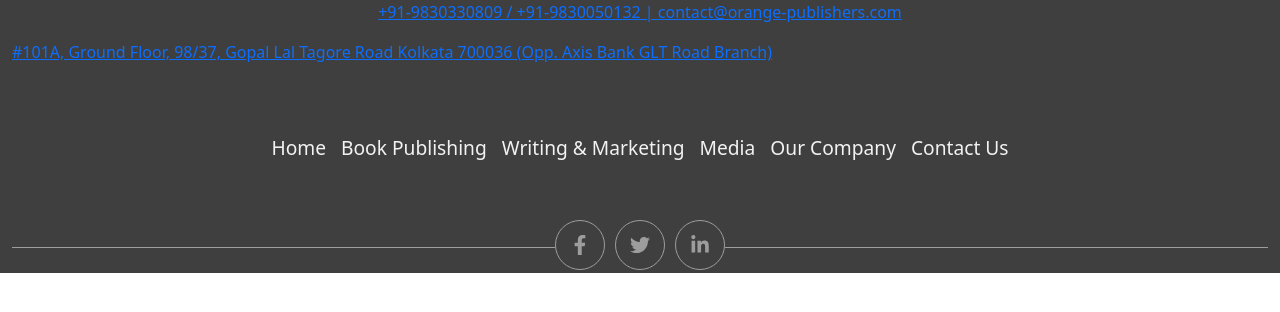
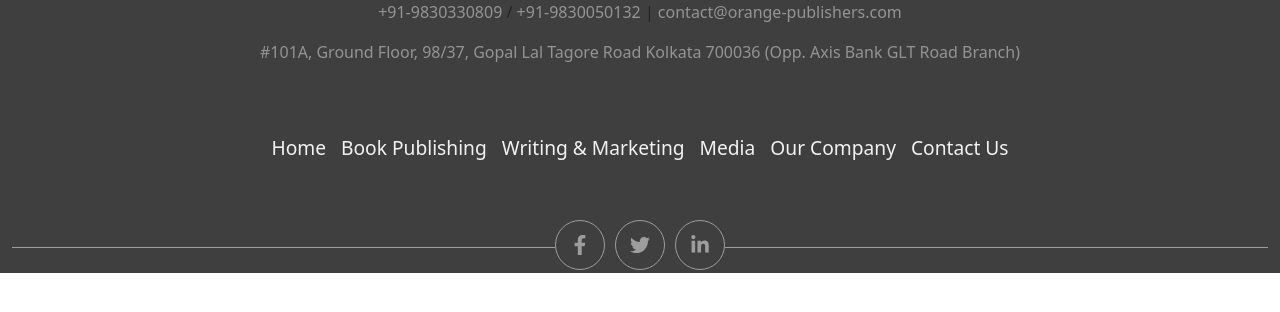
Before and after one commit to Think-To-Share/orange-website-2023, a website built with webpack: page index.html in a window 1280 px wide. Built offline with nearby package versions, Linux system fonts and the light colour scheme; files that its build step writes are made by us from their sources.

Commit message:
footer design modify

```diff
--- a/index.html
+++ b/index.html
@@ -10,12 +10,10 @@
     <!-- footer section start -->
 <footer class="footer-section">
     <div class="container-fluid main">
-        <a href="#">
-            <div class="contact-footer">
-                <p class="call">+91-9830330809 / +91-9830050132    |   contact@orange-publishers.com</p>
-                <p class="address">#101A, Ground Floor, 98/37, Gopal Lal Tagore Road Kolkata 700036 (Opp. Axis Bank GLT Road Branch)</p>
-            </div>
-        </a>
+        <div class="contact-footer">
+            <p class="call"><a href="tel:+919830330809">+91-9830330809</a> / <a href="tel:+919830330809">+91-9830050132</a>    |   <a href="mailto:contact@orange-publishers.com">contact@orange-publishers.com</a></p>
+            <p class="address">#101A, Ground Floor, 98/37, Gopal Lal Tagore Road Kolkata 700036 (Opp. Axis Bank GLT Road Branch)</p>
+        </div>
         <div class="orange-footer-menu">
             <ul>
                 <li>
--- a/src/scss/_footer.scss
+++ b/src/scss/_footer.scss
@@ -3,6 +3,14 @@
     .contact-footer{
         .call{
             text-align: center;
+            a{
+                text-decoration: none;
+                color: #949494;
+            }
+        }
+        .address{
+            text-align: center;
+            color: #949494;
         }
     }
     .orange-footer-menu{
```
Also changed, not shown: dist/js/app.js, 1 other file.
